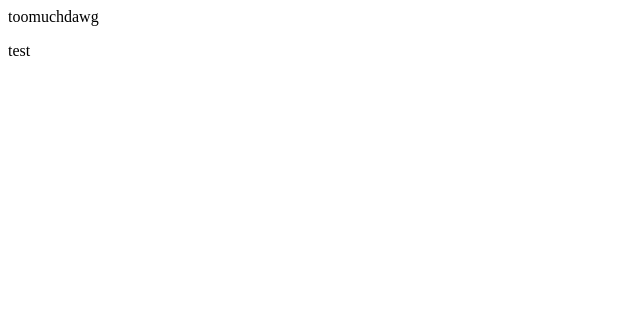
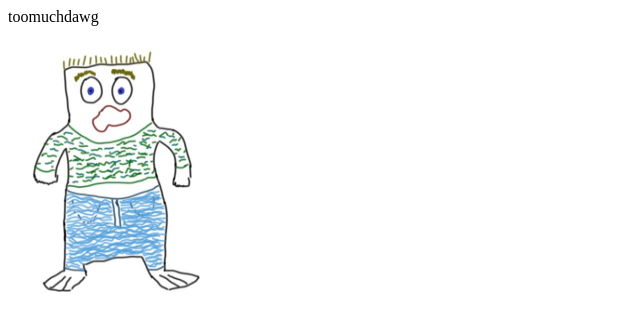
Before and after one commit to toomuchdawg/toomuchdawg.github.io, a plain HTML site: page index.html in a window 1280 px wide. Shown: the whole page, without its empty margins (0-640 px from the left). Drawn offline with Linux system fonts and the light colour scheme.

Commit message:
added image

```diff
--- a/index.html
+++ b/index.html
@@ -1,3 +1,3 @@
 toomuchdawg
 <p></p>
-<p>test</p>
+<img src="test.jpeg" alt="Fine Fellow" style="width:200px;height:250px;">
```
Also changed, not shown: test.jpeg (added).
